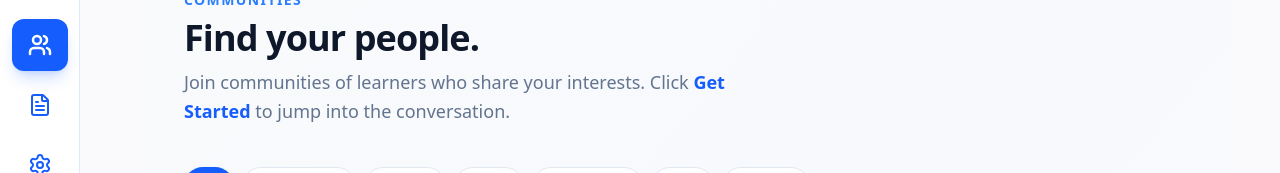
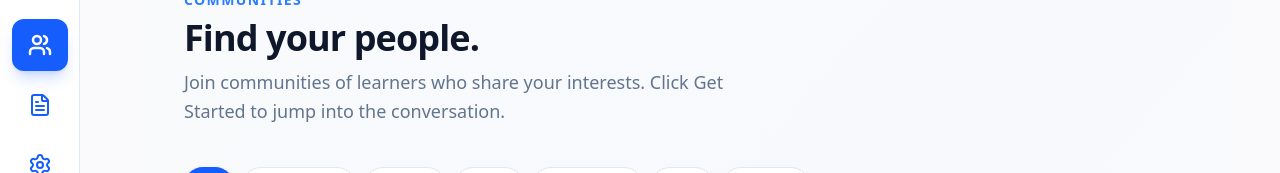
Before and after one commit to JesseJohn7/sabiskill, a Next.js app: page /dashboard in a window 1280 px wide. Both pictures are taken after a click on the button 40 px from the left and 218 px from the top of the page. Shown: the part 173-346 px from the top of the page. Built offline with nearby package versions, Linux system fonts and the light colour scheme.

Commit message:
get started

```diff
--- a/app/dashboard/components/CommunityTab.tsx
+++ b/app/dashboard/components/CommunityTab.tsx
@@ -168,7 +168,7 @@ const CommunityTab: React.FC = () => {
             </h1>
             <p className="mt-2 text-sm sm:text-base lg:text-lg text-slate-500 max-w-xl leading-relaxed">
               Join communities of learners who share your interests. Click{" "}
-              <span className="font-semibold text-blue-600">Get Started</span> to
+              <span>Get Started</span> to
               jump into the conversation.
             </p>
           </div>
```
